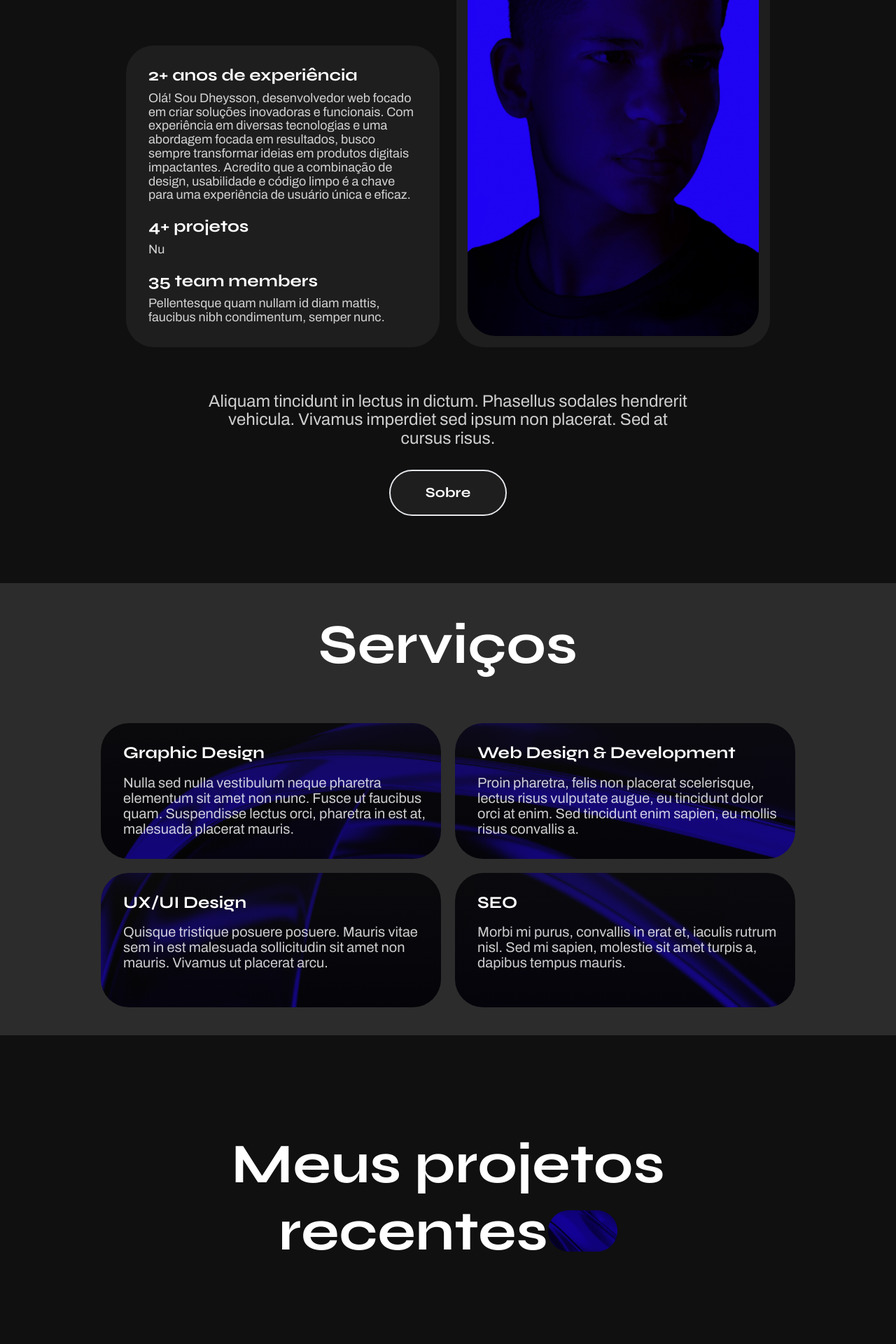
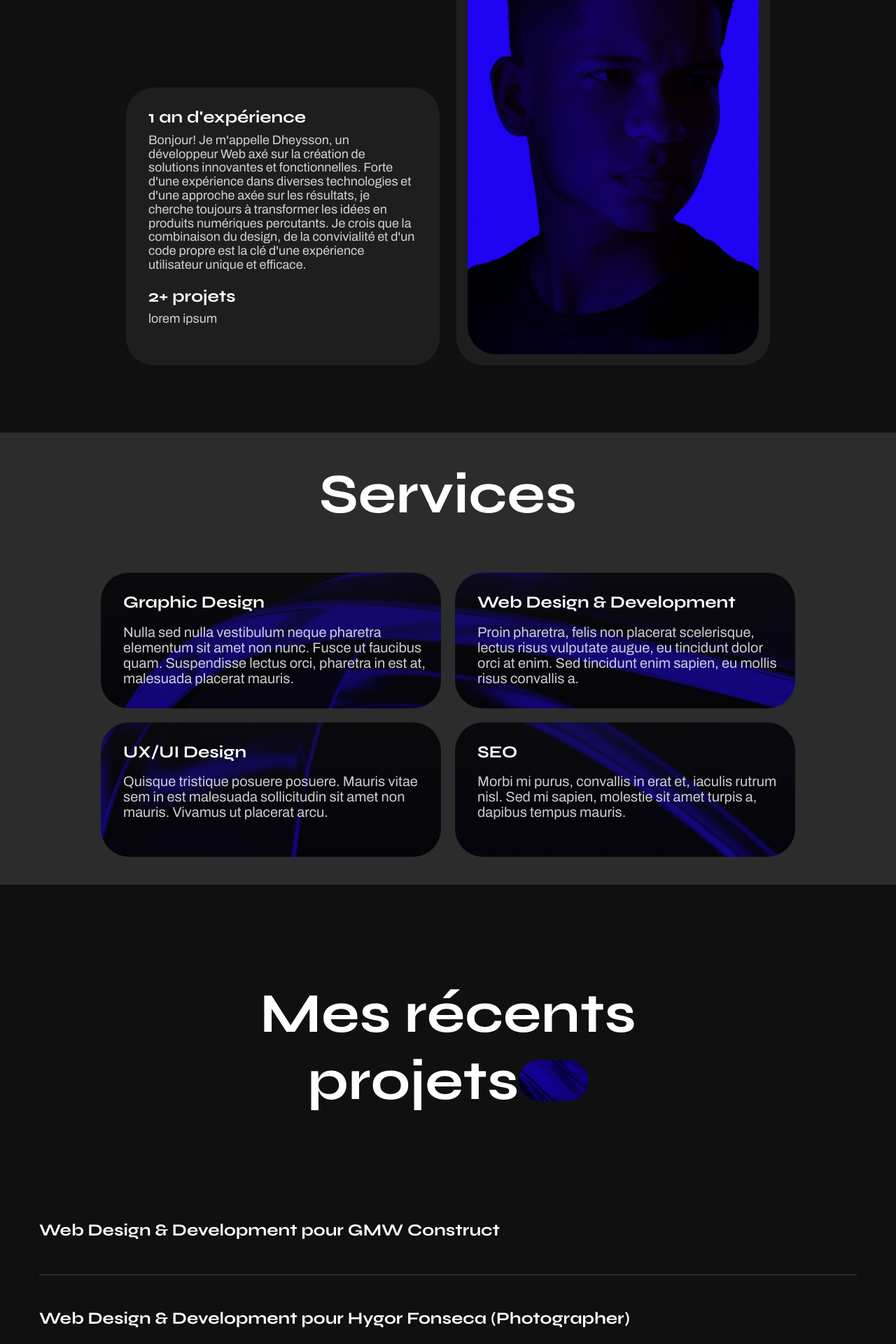
Before and after one commit to dheyssons/hdeveloper, a Next.js app: page / in a window 1280 px wide. Shown: the part 820-2740 px from the top of the page at 70% size. Built offline with nearby package versions, Linux system fonts and the light colour scheme; what tailwindcss-animation-delay would draw is missing.

Commit message:
fix little issue

```diff
--- a/src/app/page.tsx
+++ b/src/app/page.tsx
@@ -47,7 +47,7 @@ export default function Home() {
           {/* text  */}
           <div className='mx-[1.2rem]'>
             <motion.p variants={upward} initial="variantInit" whileInView="variantAnim" viewport={{once: true}} transition={transition1_d}
-            className={`p large text-center`} >Eleve seu negócio para outro patamar com a decisão certa.</motion.p>
+            className={`p large text-center`} >Faites passer votre entreprise à un autre niveau en prenant la bonne décision.</motion.p>
         </div>
         {/* logos  */}
         {/* <motion.div variants={upward} initial="variantInit" whileInView="variantAnim" viewport={{once: true}} transition={transition1_s} className='grid grid-cols-3 md:grid-cols-5 justify-center items-center gap-6 mx-4 px-4'>
@@ -78,14 +78,12 @@ export default function Home() {
             </div>
             {/* info  */}
             <motion.div variants={lefttoright} initial="variantInit" whileInView="variantAnim" viewport={{once: true}} transition={transition1} className='flex flex-col grey max-w-[28rem] rounded-[2.5rem] p-8 justify-end'>
-              <h6 className='h6 mb-3'>2+ anos de experiência</h6>
-              <p className={`p regular`}>Olá! Sou Dheysson, desenvolvedor web focado em criar soluções inovadoras e funcionais. Com experiência em diversas tecnologias e uma abordagem focada em resultados, busco sempre transformar ideias em produtos digitais impactantes. Acredito que a combinação de design, usabilidade e código limpo é a chave para uma experiência de usuário única e eficaz.</p>
+              <h6 className='h6 mb-3'>1 an d'expérience</h6>
+              <p className={`p regular`}>Bonjour! Je m'appelle Dheysson, un développeur Web axé sur la création de solutions innovantes et fonctionnelles. Forte d'une expérience dans diverses technologies et d'une approche axée sur les résultats, je cherche toujours à transformer les idées en produits numériques percutants. Je crois que la combinaison du design, de la convivialité et d'un code propre est la clé d'une expérience utilisateur unique et efficace.</p>
               <br />
-              <h6 className='h6 mb-3'>4+ projetos</h6>
-              <p className={`p regular`}>Nu</p>
+              <h6 className='h6 mb-3'>2+ projets</h6>
+              <p className={`p regular`}>lorem ipsum</p>
               <br />
-              <h6 className='h6 mb-3'>35 team members</h6>
-              <p className={`p regular`}>Pellentesque quam nullam id diam mattis, faucibus nibh condimentum, semper nunc.</p>
             </motion.div>
           </div>
           {/* img  */}
@@ -95,16 +93,16 @@ export default function Home() {
         </div>
 
         {/*  text & button  */}
-        <motion.div variants={upward} initial="variantInit" whileInView="variantAnim" viewport={{once: true}} transition={transition1} className='flex flex-col gap-y-8 px-4'>
+        {/* <motion.div variants={upward} initial="variantInit" whileInView="variantAnim" viewport={{once: true}} transition={transition1} className='flex flex-col gap-y-8 px-4'>
           <p className={`p text-[1.2rem] md:text-[1.5rem] text-center`}>Aliquam tincidunt in lectus in dictum. Phasellus sodales hendrerit vehicula. Vivamus imperdiet sed ipsum non placerat. Sed at cursus risus.</p>
           <button className='btn self-center'>Sobre</button>
-        </motion.div>
+        </motion.div> */}
       </div>
 
       {/* our services  */}
       <div className='flex flex-col items-center gap-y-16 grey_medium'>
         <motion.div variants={upward} initial="variantInit" whileInView="variantAnim" viewport={{once: true}} transition={transition1} className='flex flex-col items-center gap-y-16 m-10'>
-          <h2 className='h2'>Serviços</h2>
+          <h2 className='h2'>Services</h2>
           <div className='max-w-[62rem] grid md:grid-cols-2 gap-[1.25rem]'>
             <div className='grid_box left_top'>
               <h6 className='h6'>Graphic Design</h6>
@@ -130,10 +128,10 @@ export default function Home() {
       <div className='container mx-auto'>
         <div className='container mx-auto flex flex-col items-center gap-y-16 w-[100%] max-w-[75rem] h-full relative px-4'>
           <motion.div variants={upward} initial="variantInit" whileInView="variantAnim" viewport={{once: true}} transition={transition1_s} className='flex flex-col items-center m-4 md:m-10'>
-            <motion.h2 variants={item} className='h2'>Meus projetos</motion.h2>
+            <motion.h2 variants={item} className='h2'>Mes récents</motion.h2>
             {/* hero lines  */}
             <motion.div variants={item} className='flex flex-row items-center justify-around'>
-              <h2 className='h2'>recentes</h2>
+              <h2 className='h2'>projets</h2>
               <div className='flex items-center w-[25%] md:w-full max-w-[6.2rem] h-[3.5rem] relative'>
                 <img src="/shape_small.webp" alt="" />
                 <motion.div variants={leftward} initial="variantInit" whileInView="variantAnim" viewport={{once: true}} transition={transition1} className='absolute black h-full top-0 bottom-auto left-auto right-0' ></motion.div>
@@ -145,7 +143,7 @@ export default function Home() {
           <motion.div variants={upward} initial="variantInit" whileInView="variantAnim" viewport={{once: true}} transition={transition1} className='w-full max-w-[75rem] flex flex-col justify-center'>
             <div className='border-b-2 border-b-[--grey-medium]'>
               <a className='a project_title text-[1.2rem] md:text-[1.5rem] flex h-[7.75rem] items-center relative' href="https://www.gmwconstructbe.com">
-                <div>Web Design & Development for GMW Construct</div>
+                <div>Web Design & Development pour GMW Construct</div>
                 <div className='project_image_container'>
                   <img src="projects/gmwconstruct.png" alt="" />
                 </div>
@@ -154,7 +152,7 @@ export default function Home() {
             </div>
             <div className='border-b-2 border-b-[--grey-medium]'>
               <a className='a project_title text-[1.2rem] md:text-[1.5rem] flex h-[7.75rem] items-center relative' href="https://portfoliohygorfonseca.vercel.app/">
-                <div>Web Design & Development for Hygor Fonseca (Photographer)</div>
+                <div>Web Design & Development pour Hygor Fonseca (Photographer)</div>
                 <div className='project_image_container'>
                   <img src="projects/hygorfonseca.png" alt="" />
                 </div>
@@ -163,7 +161,7 @@ export default function Home() {
             </div>
             <div className='border-b-2 border-b-[--grey-medium]'>
               <a className='a project_title text-[1.2rem] md:text-[1.5rem] flex h-[7.75rem] items-center relative' href="https://renatofernandes.vercel.app">
-                <div>Web Design & Development for Renato Fernandes (Photographer)</div>
+                <div>Web Design & Development pour Renato Fernandes (Photographer)</div>
                 <div className='project_image_container'>
                   <img src="projects/renatofernandes.png" alt="" />
                 </div>
@@ -222,12 +220,12 @@ export default function Home() {
         <div className='flex flex-col items-center gap-y-6 md:gap-y-16 w-full bg-cover bg-[url("/facade.webp")]'>
           <div className='mt-6 md:mt-10 bg-[rgba(30,30,30,0.6)] w-full max-w-[22rem] md:max-w-[70rem] rounded-[2.5rem]'>
             <div className='flex flex-col items-center py-[2rem] md:py-[3rem] px-[0.5rem] gap-y-6'>
-              <h2 className='h2 text-[1.7rem] text-center'>Vamos trabalhar juntos</h2>
+              <h2 className='h2 text-[1.7rem] text-center'>Travaillons ensemble</h2>
               <p className={`p text-[1rem] md:text-[1.5rem] text-center`}>Morbi elementum tellus non nunc fringilla, tempor imperdiet ex aliquam. Integer lacinia viverra blandit.</p>
             </div>
           </div>
 
-          <button className='btn_light m-10'>Vamos conversar</button>
+          <button className='btn_light m-10'>Parlons</button>
         </div>
 
         <motion.div variants={leftward} initial="variantInit" whileInView="variantAnim" viewport={{once: true}} transition={transition1} className='absolute black h-full top-0 bottom-auto left-auto right-0'></motion.div>
```
